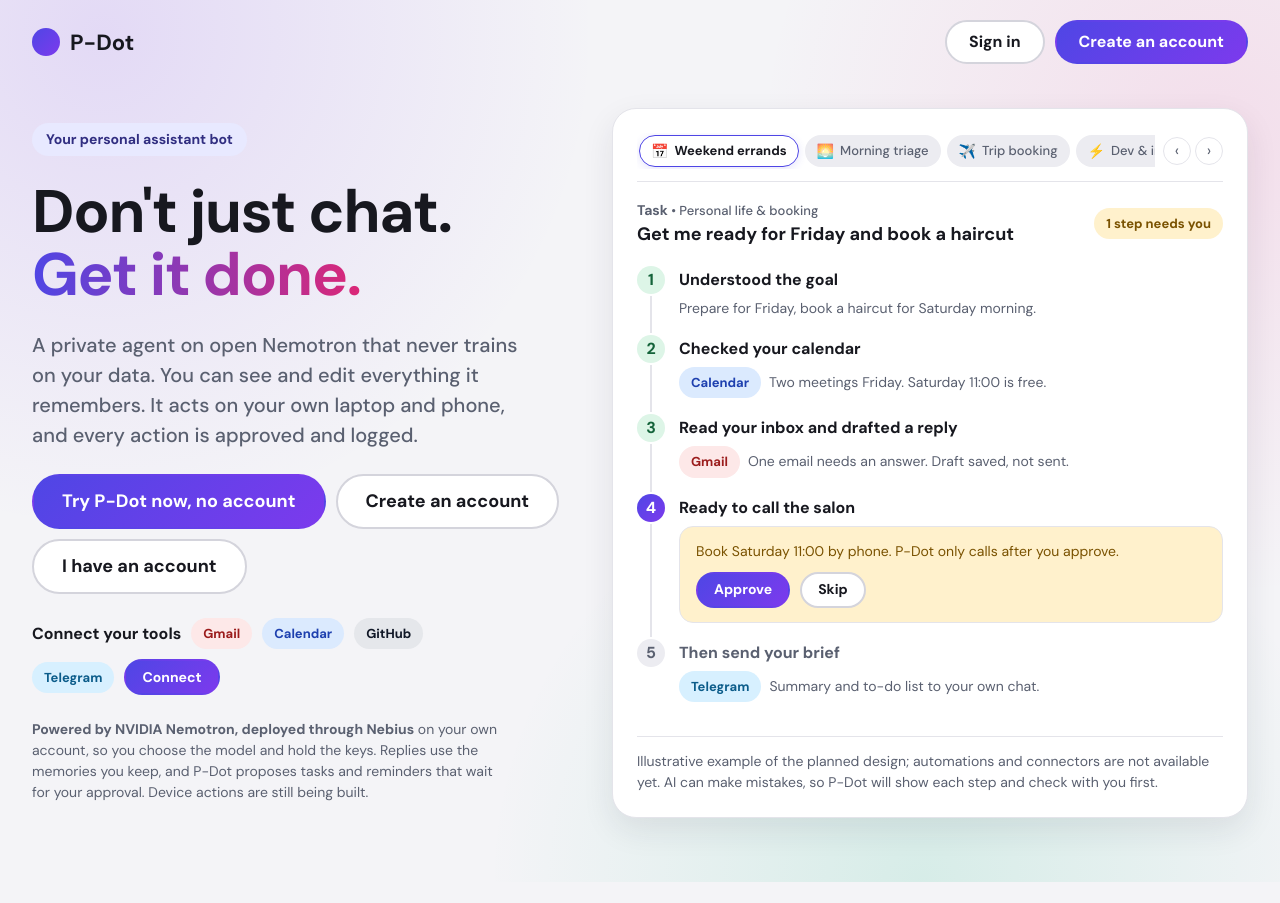
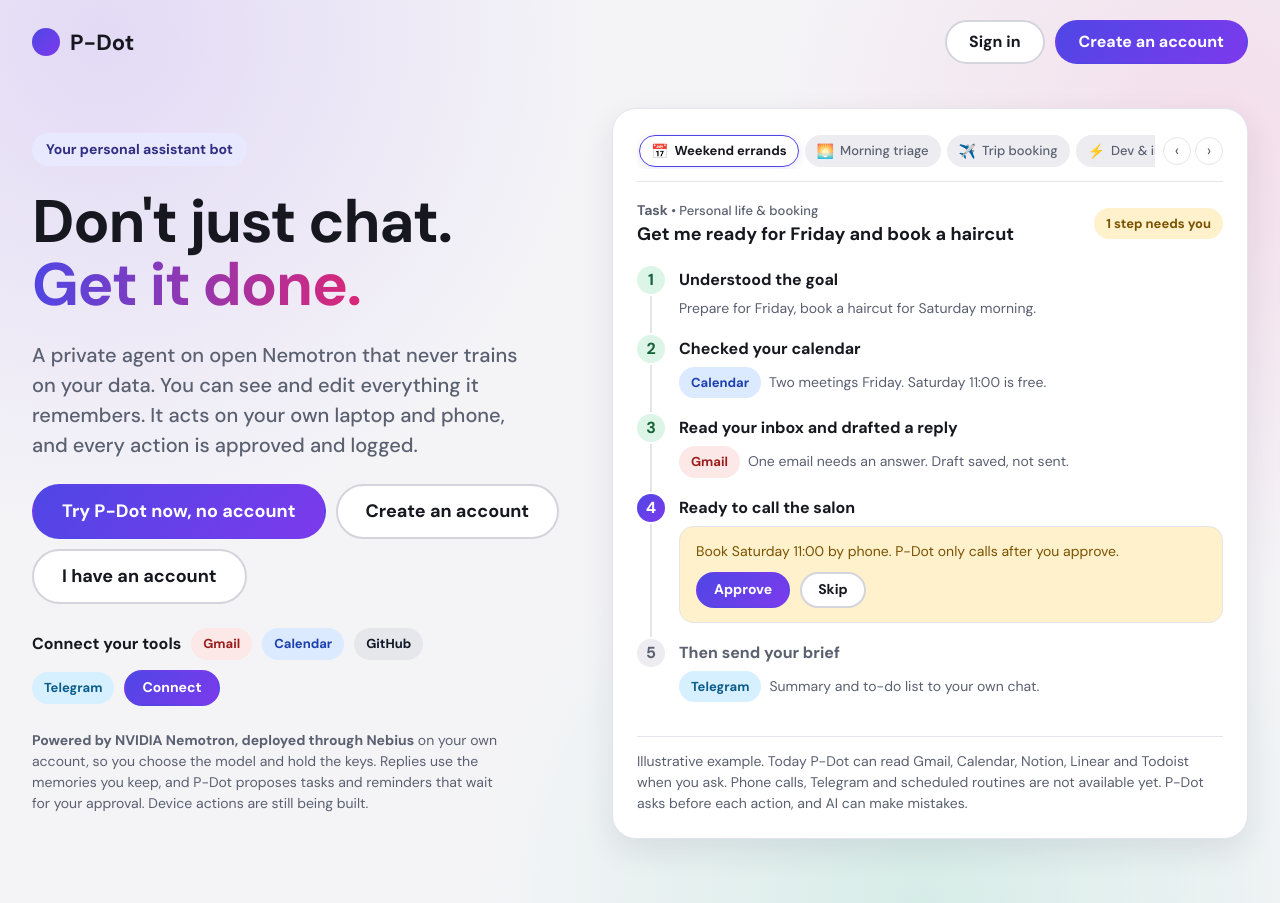
Before and after one commit to PATELOM925/P-Dot, a Next.js app: page / in a window 1280 px wide. Before the commit the page ends 882 px from the top, so only its background shows below. Built offline with nearby package versions, Linux system fonts and the light colour scheme; no server answers.

Commit message:
docs: copy matches the live connectors, and the README lists real Tavily search as checked

```diff
--- a/src/app/(workspace)/today/page.tsx
+++ b/src/app/(workspace)/today/page.tsx
@@ -42,9 +42,10 @@
           <section className="panel" aria-labelledby="brief-heading">
             <h2 id="brief-heading">Daily brief</h2>
             <p className="muted">
-              No brief yet. A daily brief is built from your email and calendar, and connectors are not available yet.
+              P-Dot does not make a daily brief yet. To ask about your email and calendar now, connect Google, then
+              turn on &ldquo;Use Google&rdquo; in chat.
             </p>
-            <Link href="/connectors">See planned connectors</Link>
+            <Link href="/connectors">Open Connectors</Link>
           </section>
 
           <TaskList key={mode} mode={mode} initialTasks={tasks} />
--- a/src/features/landing/DynamicAgentCard.tsx
+++ b/src/features/landing/DynamicAgentCard.tsx
@@ -524,8 +524,9 @@
 
       <div className="agent-foot">
         <p className="small muted">
-          Illustrative example of the planned design; automations and connectors are not available yet. AI can make
-          mistakes, so P-Dot will show each step and check with you first.
+          Illustrative example. Today P-Dot can read Gmail, Calendar, Notion, Linear and Todoist when you ask. Phone
+          calls, Telegram and scheduled routines are not available yet. P-Dot asks before each action, and AI can make
+          mistakes.
         </p>
       </div>
     </section>
```
Also changed, not shown: 1 other file (tests, documents, lock files or other folders).
